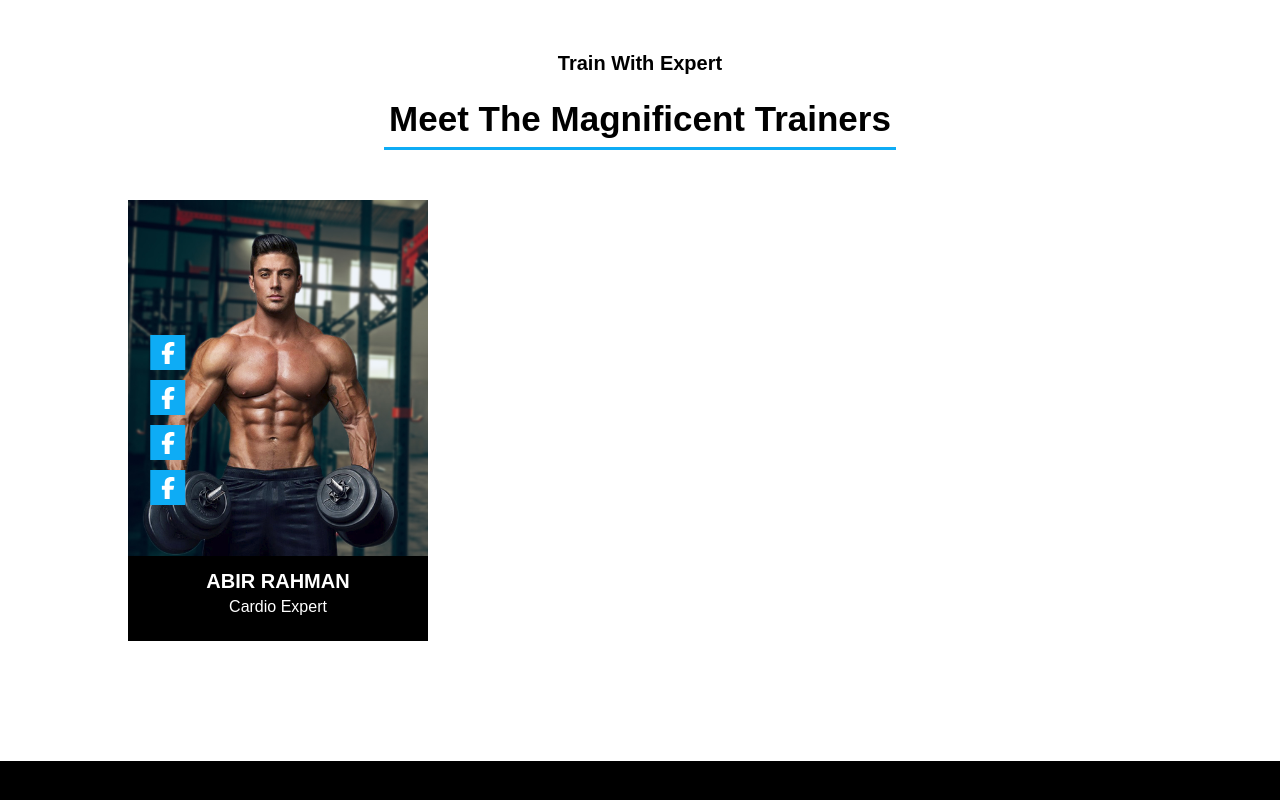
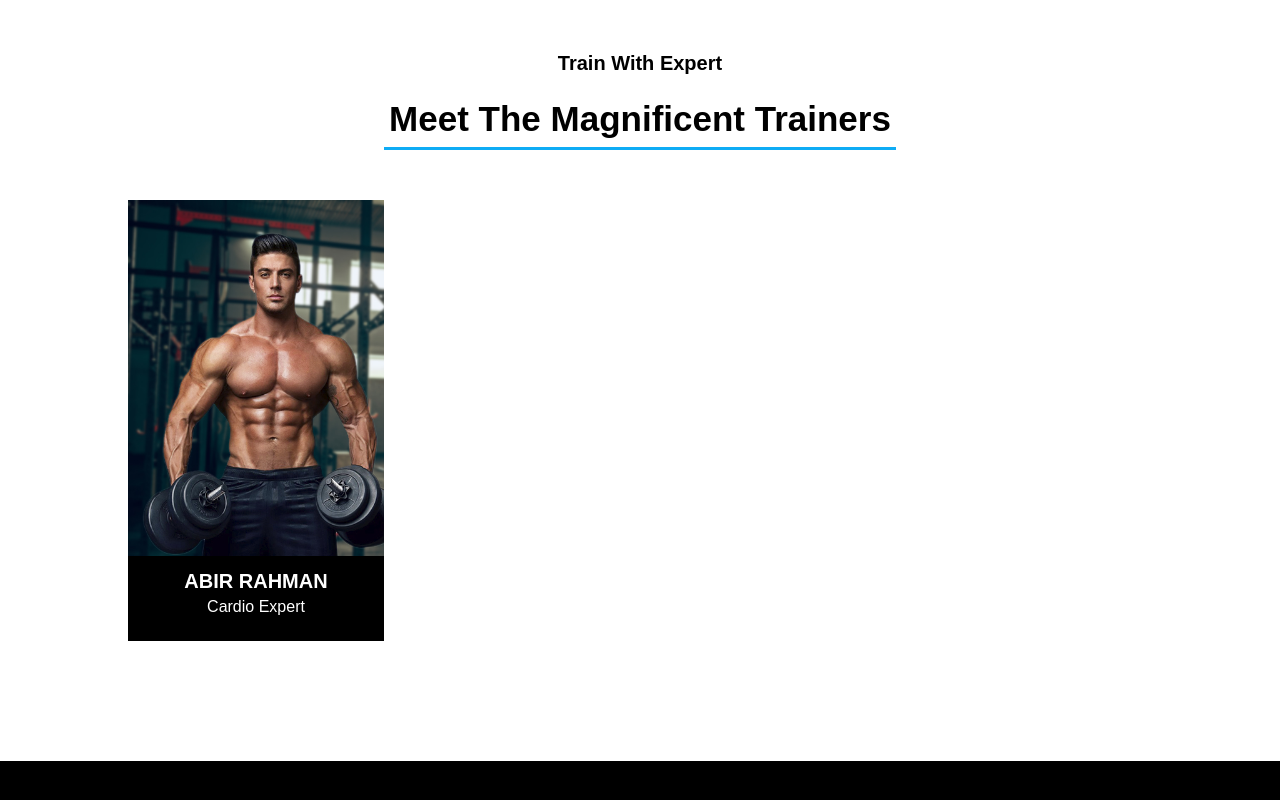
Before and after one commit to rasel-gannicus/Gym-Website-With-React-Firebase, a React (Create React App) app: page / in a window 1280 px wide. Shown: the part 2425-3225 px from the top of the page. Built offline with nearby package versions, Linux system fonts and the light colour scheme.

Commit message:
trainer section styling

```diff
--- a/src/Pages/Trainers/Trainers.css
+++ b/src/Pages/Trainers/Trainers.css
@@ -20,6 +20,7 @@
 /* --- trainer card section --- */
 .trainer-card{
     position: relative;
+    overflow: hidden;
 }
 .trainer-details{
     display: grid;
@@ -48,17 +49,28 @@
 .trainer-social{
     position: absolute;
     top: 50%;
+    left: 225%;
+    transform: translate(-5%, -50%);
+    opacity: 0;
+    transition: all 0.3s ease;
+}
+.trainer-card:hover .trainer-social{
     left: 5%;
-    transform: translate(-5%, -50%);
+    opacity: 0.8;
 }
 .trainer-social-icons{
-    background: #0EACF5;
+    cursor: pointer;
+    background: #01796F;
     margin: 10px;
-    font-size: 22px;
+    font-size: 20px;
     width: 35px;
     height: 35px;
     display: flex;
     justify-content: center;
     align-items: center;
     color: white;
+    transition: all 0.3s;
 }
+.trainer-social-icons:hover{
+    background: black;
+}
--- a/src/Pages/Trainers/Trainers.js
+++ b/src/Pages/Trainers/Trainers.js
@@ -3,7 +3,7 @@ import './Trainers.css';
 import trainer1 from "../../assets/img/02.jpg";
 import { FontAwesomeIcon } from '@fortawesome/react-fontawesome';
 import { faCoffee } from '@fortawesome/free-solid-svg-icons';
-import { faFacebookF } from "@fortawesome/free-brands-svg-icons"
+import { faFacebookF, faTwitter, faInstagram, faPinterest } from "@fortawesome/free-brands-svg-icons"
 
 
 
@@ -29,13 +29,13 @@ const Trainers = () => {
                             <FontAwesomeIcon icon={faFacebookF} />
                         </div>
                         <div className="trainer-social-icons">
-                            <FontAwesomeIcon icon={faFacebookF} />
+                            <FontAwesomeIcon icon={faTwitter} />
                         </div>
                         <div className="trainer-social-icons">
-                            <FontAwesomeIcon icon={faFacebookF} />
+                            <FontAwesomeIcon icon={faInstagram} />
                         </div>
                         <div className="trainer-social-icons">
-                            <FontAwesomeIcon icon={faFacebookF} />
+                            <FontAwesomeIcon icon={faPinterest} />
                         </div>
                     </div>
                 </div>
```
